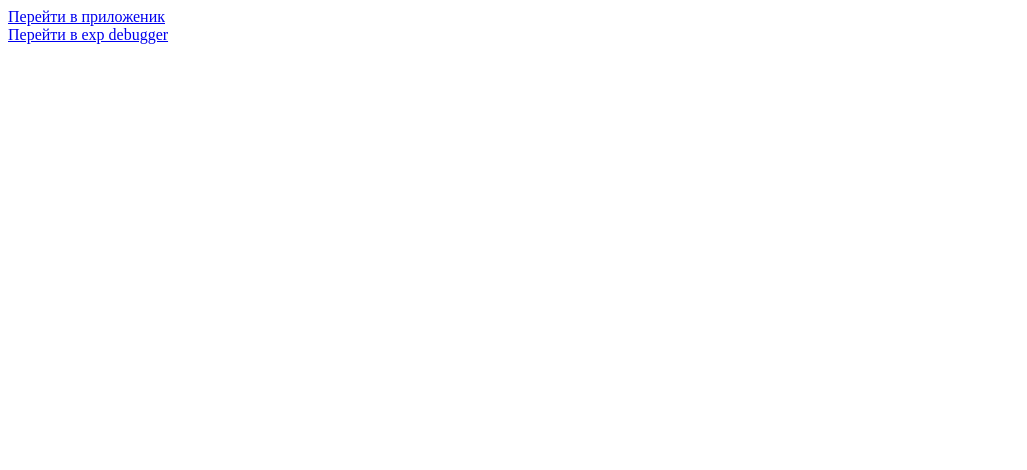
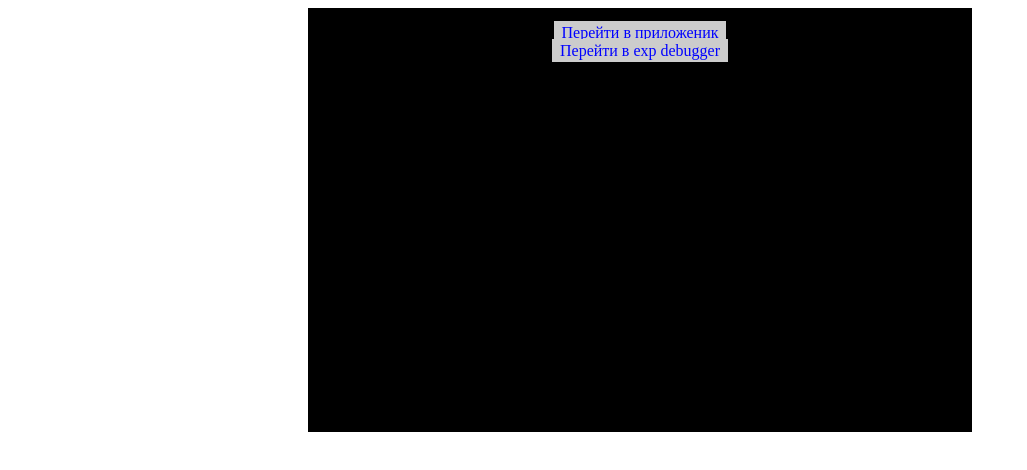
Before and after one commit to RobertArifulin/ReactNativeApp, a website: page index.html in a window 1280 px wide. Shown: the whole page, without its empty margins (0-1027 px from the left). Drawn offline with Linux system fonts and the light colour scheme.

Commit message:
html change 5

```diff
--- a/index.html
+++ b/index.html
@@ -2,12 +2,35 @@
     <head>
     <title>Авторизация</title>
     <meta http-equiv="Content-Type" content="text/html; charset=utf-8">
+    <style>
+        .block{
+            width: 50%;
+            height: 50%;
+            background: #000;
+            margin: 0 auto;
+            text-align: center;
+            padding: 1em;
+        }
+        .block a{
+            color: #00f;
+            width: 10%;
+            background: #ccc;
+            text-decoration: none;
+            padding: 0.2em 0.5em;
+        }
+        .block a:hover{
+            color: #fff;
+            background: #000;
+        }
+    </style>
     </head>
 
     <body onload="main()">
         <script charset="utf-8" src="website/script.js"></script>
-        <a id="a1" href="#">Перейти в приложеник</a><br>
-        <a id="a2" href="#">Перейти в exp debugger</a>
+        <div class="block">
+            <a id="a1" href="#">Перейти в приложеник</a><br>
+            <a id="a2" href="#">Перейти в exp debugger</a>
+        </div>
     </body>
 </html>
-<!-- change 4 -->
+<!-- change 5 -->
--- a/website/script.js
+++ b/website/script.js
@@ -1,7 +1,6 @@
 const params = new Proxy(new URLSearchParams(window.location.search), {
     get: (searchParams, prop) => searchParams.get(prop),
   });
-  // Get the value of "some_key" in eg "https://example.com/?some_key=some_value"
 let value = "";
 function main() {
     value = params.code; //
```
